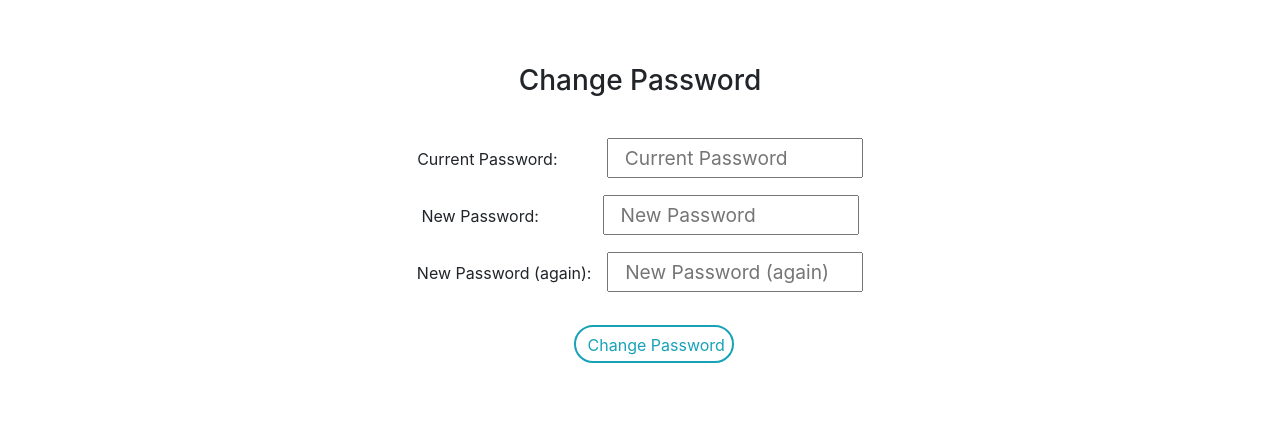
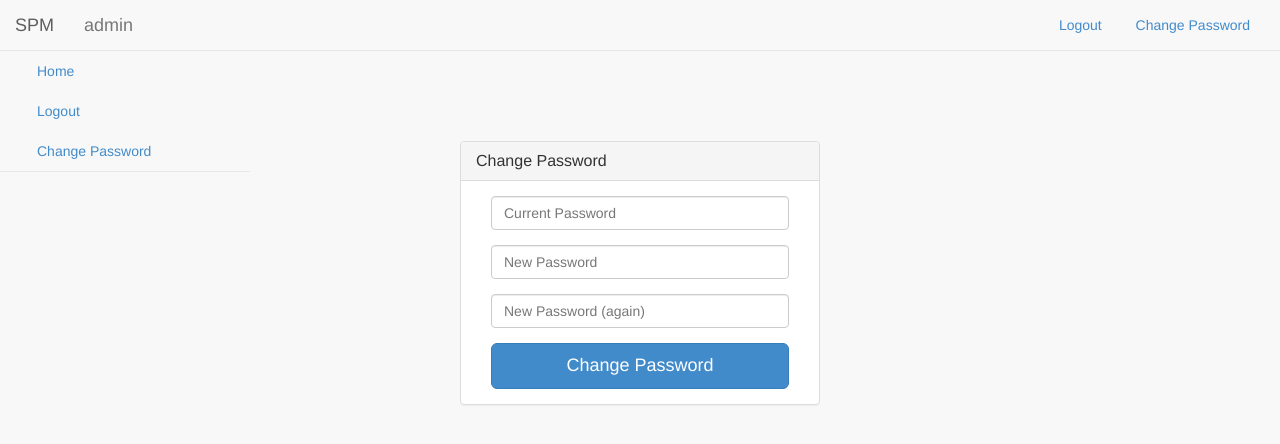
Before and after one commit to jainj2305/Quiz, a Django app: page /accounts/password/change/ in a window 1280 px wide. Shown: the top 444 px of the page. Run offline with Django 3.2, Linux system fonts and the light colour scheme; a user stored in the database is signed in; some libraries are stand-ins or nearby versions.

Commit message:
Modified templates

```diff
--- a/QuizApp/templates/base.html
+++ b/QuizApp/templates/base.html
@@ -40,6 +40,14 @@
 </head>
 
 <body>
+    {% if messages %}
+        {% for message in messages %}
+            <div class="alert alert-success alert-dismissable">
+                <button type="button" class="close" data-dismiss="alert" aria-hidden="true">&times;</button>
+                {{message}}.
+            </div>
+        {% endfor %}
+    {% endif %}
     <div id="wrapper">
         <div class="navbar-default sidebar" role="navigation">
             <div class="sidebar-nav navbar-collapse">
@@ -78,12 +86,9 @@
             </div>
             <!-- /.sidebar-collapse -->
         </div>
-        {% block extra %} {% endblock %}
+
+        {% include 'extra.html' %}
         {% block content%}
-
-            {% block messages %}
-            {% endblock %}
-
         {% endblock %}
 
         {% block main_content %}
--- a/QuizApp/templates/quizes.html
+++ b/QuizApp/templates/quizes.html
@@ -1,6 +1,6 @@
 <div class="row">
     <div class="col-lg-12">
-        <h1 class="page-header">Quizes</h1>
+        <h2 class="page-header">Quizes</h2>
     </div>
     <!-- /.col-lg-12 -->
 </div>
--- a/templates/account/base.html
+++ b/templates/account/base.html
@@ -24,15 +24,15 @@
 
 </head>
 <body>
-
-    <!-- Navigation -->
-
-
+    {% if messages %}
+        {% for message in messages %}
+            <div class="alert alert-success alert-dismissable">
+                <button type="button" class="close" data-dismiss="alert" aria-hidden="true">&times;</button>
+                {{message}}.
+            </div>
+        {% endfor %}
+    {% endif %}
     {% block content%}
-
-	    {% block messages %}
-        {% endblock %}
-
     {% endblock %}
 
     {% block content_extra %}
--- a/templates/account/password_change.html
+++ b/templates/account/password_change.html
@@ -1,4 +1,4 @@
-{% extends "account/base.html" %}
+{% extends "base.html" %}
 
 {% load i18n %}
 {% block head_links %}
@@ -6,34 +6,45 @@
 <title>SPM | Change Password</title>
 
 {% endblock %}
-{% block head_title %}{% trans "Change Password" %}{% endblock %}
 
 {% block content %}
 <div class="container-fluid">
+  <div class="container">
+    <div class="row">
+        <div class="col-md-4 col-md-offset-4">
+            <div class="login-panel panel panel-default">
+                <div class="panel-heading">
+                    <h3 class="panel-title">Change Password</h3>
+                </div>
+                <div class="panel-body">
+                    <form method="POST" action="{% url 'account_change_password' %}" class="container-fluid text-center" id="change_password_form">
+                        {% csrf_token %}
+                        {% if form.non_field_errors %}
+                            <ul class='form-errors'>
+                                {% for error in form.non_field_errors %}
+                                <li>{{ error }}</li>
+                                {% endfor %}
+                            </ul>
+                        {% endif %}
+                        {% if form.errors %}
+                            {% for field in form %}
+                            <ul class='form-errors'>
+                                {% for error in field.errors %}
+                                    <li>{{ error }}</li>
+                                {% endfor %}
+                            </ul>
+                            {% endfor %}
+                        {% endif %}
+                        <div class="form-group"><input class="form-control" type="password" name="oldpassword" placeholder="Current Password" autocomplete="current-password" required id="id_oldpassword"></div>
+                        <div class="form-group"><input class="form-control" type="password" name="password1" placeholder="New Password" autocomplete="new-password" required id="id_password1"></div>
+                        <div class="form-group"><input class="form-control" type="password" name="password2" placeholder="New Password (again)" required id="id_password2"></div>
 
-	{% block messages %}
-    {% if messages %}
-    <div>
-        <ul>
-        {% for message in messages %}
-        <div class="alert alert-warning alert-dismissible fade show" role="alert">
-                <strong>{{message}}</strong>
-                <button type="button" class="close" data-dismiss="alert" aria-label="Close">
-                    <span aria-hidden="true">&times;</span>
-                </button>
+                        <button class="btn btn-lg btn-primary btn-block" type="submit" name="action">{% trans "Change Password" %}</button>
+                    </form>
+                  </div>
+            </div>
         </div>
-        {% endfor %}
-        </ul>
     </div>
-    {% endif %}
-  {% endblock %}
-
-    <h3 class="h3" id="head_banner">{% trans "Change Password" %}</h3>
-
-    <form method="POST" action="{% url 'account_change_password' %}" class="container-fluid text-center" id="change_password_form">
-        {% csrf_token %}
-        {{ form.as_p }}
-        <button class="btn btn-outline-info" type="submit" name="action">{% trans "Change Password" %}</button>
-    </form>
- </div>
+  </div>
+</div>
 {% endblock %}
--- a/templates/account/verification_sent.html
+++ b/templates/account/verification_sent.html
@@ -1,4 +1,4 @@
-{% extends "base.html" %}
+{% extends "account/base.html" %}
 
 {% load i18n %}
 {% block head_links %}
@@ -12,6 +12,6 @@
 {% block content %}
     <h3 class="h3" id="head_banner">{% trans "Verify Your E-mail Address" %}</h3>
 
-    <p id="verification_sent_info">{% blocktrans %}We have sent an e-mail to you for verification. Follow the link provided to finalize the signup process. Please contact us if you do not receive it within a few minutes.{% endblocktrans %}</p>
+    <p id="verification_sent_info">{% blocktrans %}We have sent an e-mail to you for verification. Follow the link provided to finalize the signup process. Please contact us if you do not receive it within a few minutes.{% endblocktrans %} <a href="/">Click here to Sign In</a></p>
 
 {% endblock %}
```
Also changed, not shown: QuizApp/templates/index.html (+0 -15 lines), templates/account/login.html (+16 -18 lines), templates/account/signup.html (+16 -1 lines), db.sqlite3, 4 other files.
